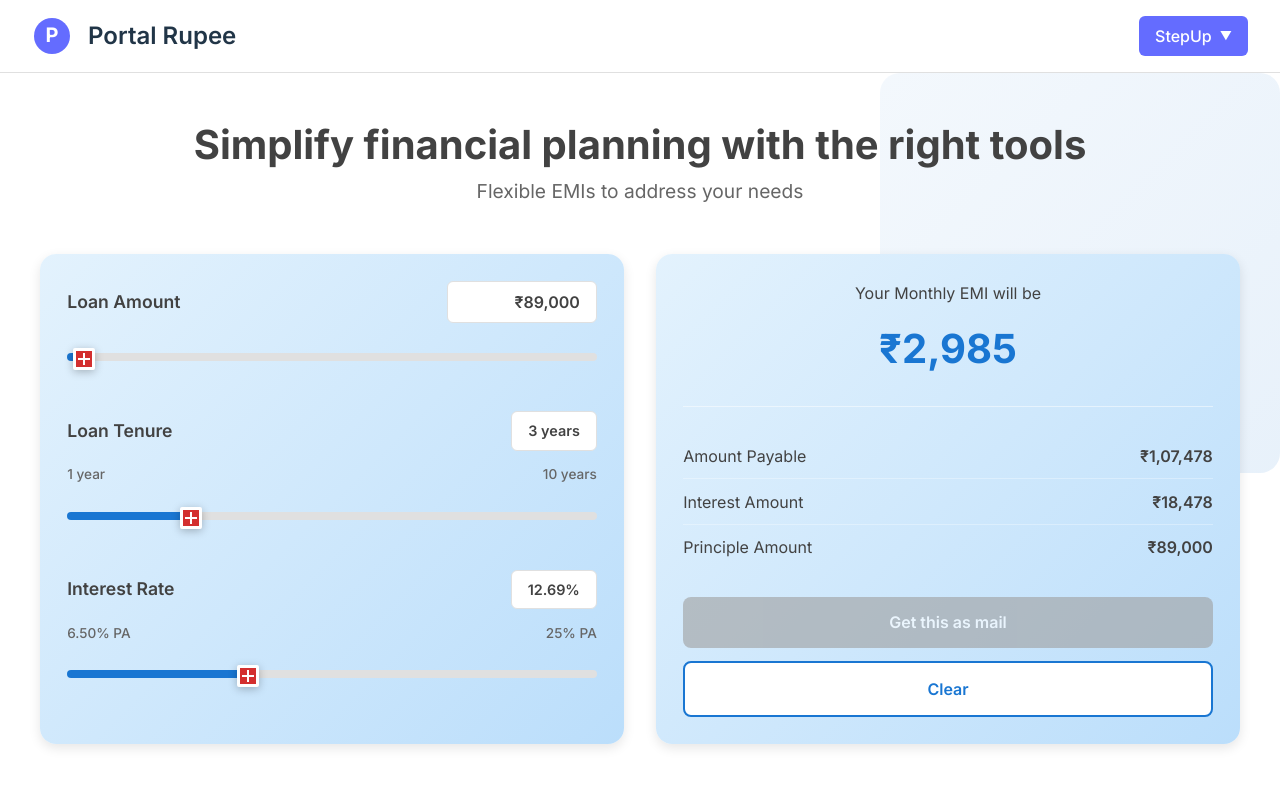
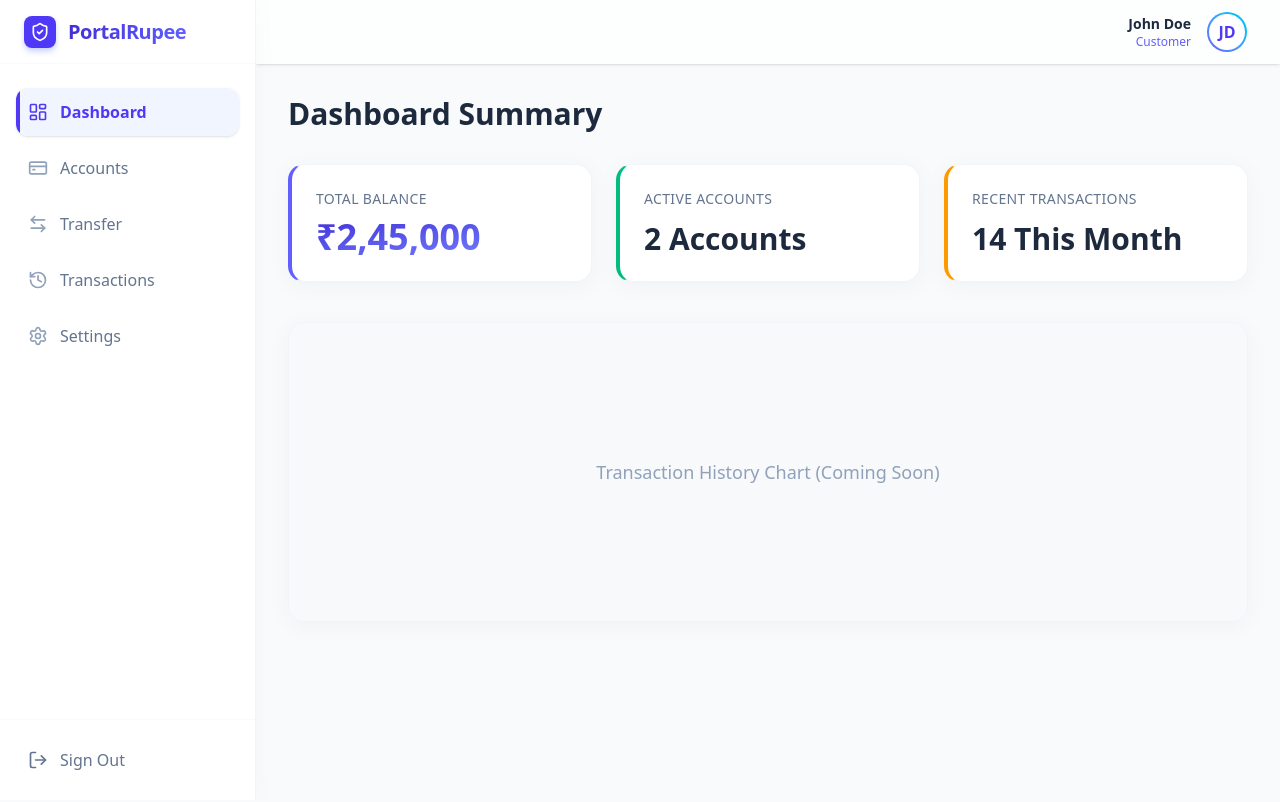
Before and after one commit to rishi-tiwari023/portalrupee, a React app in the folder frontend/: page /dashboard in a window 1280 px wide. Shown: the top 802 px of the page. Built offline with nearby package versions, Linux system fonts and the light colour scheme; the HTML template or start-up script is replaced by a standard one.

Commit message:
feat(ui): implement nested react router layouts and sidebar component

```diff
--- a/frontend/src/App.jsx
+++ b/frontend/src/App.jsx
@@ -1,16 +1,102 @@
-import Navbar from './components/Navbar';
+import React from 'react';
+import { createBrowserRouter, RouterProvider } from 'react-router-dom';
+import PublicLayout from './layouts/PublicLayout';
+import ProtectedLayout from './layouts/ProtectedLayout';
+import EMICalculator from './components/EMICalculator';
 import RBIGuideline from './components/RBIGuideline';
-import EMICalculator from './components/EMICalculator';
-import Footer from './components/Footer';
+
 import './App.css';
+
+const Home = () => (
+  <div className="flex flex-col gap-12 w-full max-w-7xl mx-auto p-6 md:p-12">
+    <div className="text-center py-10">
+      <h1 className="text-5xl font-extrabold tracking-tight text-slate-900 mb-6">
+        Welcome to <span className="text-gradient">PortalRupee</span>
+      </h1>
+      <p className="text-lg text-slate-600 max-w-2xl mx-auto">
+        Experience premium banking with dynamic tools, lightning-fast transactions, and rock-solid security.
+      </p>
+    </div>
+    <EMICalculator />
+    <RBIGuideline />
+  </div>
+);
+
+const DashboardHome = () => (
+  <div className="w-full">
+    <h1 className="text-3xl font-bold text-slate-800 mb-8">Dashboard Summary</h1>
+    <div className="grid grid-cols-1 md:grid-cols-3 gap-6 mb-10">
+      <div className="premium-card p-6 border-l-4 border-l-indigo-500">
+        <h3 className="text-sm font-medium text-slate-500 mb-2 uppercase tracking-wide">Total Balance</h3>
+        <p className="text-4xl font-bold bg-gradient-to-br from-indigo-700 to-indigo-400 bg-clip-text text-transparent">₹2,45,000</p>
+      </div>
+      <div className="premium-card p-6 border-l-4 border-l-emerald-500 flex flex-col justify-between">
+        <h3 className="text-sm font-medium text-slate-500 mb-2 uppercase tracking-wide">Active Accounts</h3>
+        <p className="text-3xl font-bold text-slate-800">2 Accounts</p>
+      </div>
+      <div className="premium-card p-6 border-l-4 border-l-amber-500 flex flex-col justify-between">
+        <h3 className="text-sm font-medium text-slate-500 mb-2 uppercase tracking-wide">Recent Transactions</h3>
+        <p className="text-3xl font-bold text-slate-800">14 This Month</p>
+      </div>
+    </div>
+
+    <div className="premium-card p-8 min-h-[300px] flex items-center justify-center bg-slate-50/50">
+      <p className="text-slate-400 font-medium text-lg">Transaction History Chart (Coming Soon)</p>
+    </div>
+  </div>
+);
+
+const router = createBrowserRouter([
+  {
+    path: '/',
+    element: <PublicLayout />,
+    children: [
+      {
+        path: '',
+        element: <Home />,
+      },
+      {
+        path: 'login',
+        element: <div className="p-20 text-center min-h-[50vh] flex flex-col items-center justify-center"><h2 className="text-3xl font-bold text-slate-800 mb-4">Login Page</h2><p className="text-indigo-600 font-medium bg-indigo-50 px-4 py-2 rounded-full">Coming in Day 3</p></div>
+      }
+    ],
+  },
+  {
+    path: '/dashboard',
+    element: <ProtectedLayout />,
+    children: [
+      {
+        path: '',
+        element: <DashboardHome />,
+      },
+      {
+        path: 'accounts',
+        element: <div className="p-8 h-full flex items-center justify-center text-slate-400 font-medium text-xl bg-white/50 backdrop-blur-sm rounded-3xl border border-white">Accounts View (Pending)</div>
+      },
+      {
+        path: 'transfer',
+        element: <div className="p-8 h-full flex items-center justify-center text-slate-400 font-medium text-xl bg-white/50 backdrop-blur-sm rounded-3xl border border-white">Transfer Funds (Pending)</div>
+      },
+      {
+        path: 'transactions',
+        element: <div className="p-8 h-full flex items-center justify-center text-slate-400 font-medium text-xl bg-white/50 backdrop-blur-sm rounded-3xl border border-white">Transactions Detail (Pending)</div>
+      },
+      {
+        path: 'settings',
+        element: <div className="p-8 h-full flex items-center justify-center text-slate-400 font-medium text-xl bg-white/50 backdrop-blur-sm rounded-3xl border border-white">Settings panel (Pending)</div>
+      }
+    ],
+  },
+  {
+    path: '*',
+    element: <div className="min-h-screen flex flex-col items-center justify-center bg-slate-50"><h1 className="text-6xl font-bold text-indigo-600 mb-4">404</h1><p className="text-xl font-medium text-slate-600">Page Not Found</p></div>
+  }
+]);
 
 function App() {
   return (
-    <div className="App">
-      <Navbar />
-      <EMICalculator />
-      <RBIGuideline />
-      <Footer />
+    <div className="App antialiased selection:bg-indigo-100 selection:text-indigo-900">
+      <RouterProvider router={router} />
     </div>
   );
 }
--- /dev/null
+++ b/frontend/src/components/Sidebar.jsx
@@ -0,0 +1,95 @@
+import React, { useState } from 'react';
+import { NavLink } from 'react-router-dom';
+import {
+  CreditCard,
+  LayoutDashboard,
+  ArrowLeftRight,
+  History,
+  Settings,
+  LogOut,
+  ShieldCheck
+} from 'lucide-react';
+
+const Sidebar = () => {
+  const [isExpanded, setIsExpanded] = useState(true);
+
+  const menuItems = [
+    { name: 'Dashboard', icon: LayoutDashboard, path: '/dashboard', end: true },
+    { name: 'Accounts', icon: CreditCard, path: '/dashboard/accounts' },
+    { name: 'Transfer', icon: ArrowLeftRight, path: '/dashboard/transfer' },
+    { name: 'Transactions', icon: History, path: '/dashboard/transactions' },
+    { name: 'Settings', icon: Settings, path: '/dashboard/settings' },
+  ];
+
+  return (
+    <aside
+      className={`
+        ${isExpanded ? 'w-64' : 'w-20'}
+        bg-white h-full flex flex-col border-r border-slate-100 shadow-[4px_0_24px_rgba(0,0,0,0.02)]
+        transition-all duration-300 ease-in-out relative z-20
+      `}
+    >
+      {/* PortalRupee Info */}
+      <div className="h-16 flex items-center px-6 border-b border-slate-50 mb-6 cursor-pointer" onClick={() => setIsExpanded(!isExpanded)}>
+        <div className="bg-indigo-600 p-1.5 rounded-lg flex items-center justify-center mr-3 shadow-md shadow-indigo-200">
+          <ShieldCheck className="w-5 h-5 text-white" />
+        </div>
+        {isExpanded && (
+          <span className="text-xl font-bold bg-gradient-to-r from-indigo-700 to-indigo-500 bg-clip-text text-transparent truncate tracking-tight transition-opacity duration-300">
+            PortalRupee
+          </span>
+        )}
+      </div>
+
+      {/* Navigation */}
+      <nav className="flex-1 px-4 space-y-2">
+        {menuItems.map((item) => {
+          const Icon = item.icon;
+          return (
+            <NavLink
+              key={item.name}
+              to={item.path}
+              end={item.end}
+              className={({ isActive }) => `
+                flex items-center px-3 py-3 rounded-xl transition-all duration-200 group
+                ${isActive
+                  ? 'bg-indigo-50/80 text-indigo-600 font-semibold shadow-sm overflow-hidden relative'
+                  : 'text-slate-500 hover:bg-slate-50 hover:text-slate-800'
+                }
+              `}
+            >
+              {({ isActive }) => (
+                <>
+                  {isActive && (
+                    <span className="absolute left-0 top-0 bottom-0 w-1 bg-indigo-600 rounded-r-full" />
+                  )}
+                  <Icon
+                    className={`w-5 h-5 flex-shrink-0 transition-transform duration-300
+                      ${isActive ? 'text-indigo-600' : 'group-hover:scale-110 text-slate-400 group-hover:text-indigo-500'}
+                      ${isExpanded ? 'mr-3' : 'mx-auto'}
+                    `}
+                  />
+                  {isExpanded && <span className="truncate whitespace-nowrap">{item.name}</span>}
+
+                  {!isActive && isExpanded && (
+                    <span className="absolute inset-0 bg-slate-50 opacity-0 group-hover:opacity-10 rounded-xl transition-opacity duration-300 scale-95 group-hover:scale-100 -z-10" />
+                  )}
+                </>
+              )}
+            </NavLink>
+          );
+        })}
+      </nav>
+
+      {/* Footer Area */}
+      <div className="p-4 mt-auto border-t border-slate-50">
+        <button className="flex items-center w-full px-3 py-3 text-slate-500 hover:bg-red-50 hover:text-red-500 transition-colors duration-200 rounded-xl group">
+          <LogOut className={`w-5 h-5 flex-shrink-0 group-hover:-translate-x-1 duration-200 ${isExpanded ? 'mr-3' : 'mx-auto'}`} />
+          {isExpanded && <span className="font-medium truncate">Sign Out</span>}
+        </button>
+      </div>
+    </aside>
+  );
+};
+
+export default Sidebar;
--- /dev/null
+++ b/frontend/src/layouts/ProtectedLayout.jsx
@@ -0,0 +1,40 @@
+import React from 'react';
+import { Outlet, Navigate } from 'react-router-dom';
+import Sidebar from '../components/Sidebar';
+
+const ProtectedLayout = () => {
+  const isAuthenticated = true;
+
+  if (!isAuthenticated) {
+    return <Navigate to="/login" replace />;
+  }
+
+  return (
+    <div className="flex h-screen w-full bg-[#f8fafc] overflow-hidden font-sans">
+      <Sidebar />
+      <main className="flex-1 flex flex-col h-full overflow-y-auto relative">
+        <div className="w-full absolute inset-0 -z-10 bg-[radial-gradient(ellipse_at_top_right,_var(--tw-gradient-stops))] from-indigo-50 via-white to-white pointer-events-none" />
+
+        <header className="w-full h-16 bg-white/70 glass sticky top-0 z-10 flex items-center justify-end px-8">
+          <div className="flex items-center gap-4">
+            <div className="flex flex-col text-right">
+              <span className="text-sm font-semibold text-slate-800">John Doe</span>
+              <span className="text-xs text-indigo-500 font-medium">Customer</span>
+            </div>
+            <div className="w-10 h-10 rounded-full bg-gradient-to-tr from-indigo-500 to-cyan-400 p-[2px]">
+              <div className="w-full h-full rounded-full bg-white flex items-center justify-center text-indigo-600 font-bold">
+                JD
+              </div>
+            </div>
+          </div>
+        </header>
+
+        <div className="flex-1 p-8 pb-16">
+          <Outlet />
+        </div>
+      </main>
+    </div>
+  );
+};
+
+export default ProtectedLayout;
--- /dev/null
+++ b/frontend/src/layouts/PublicLayout.jsx
@@ -0,0 +1,18 @@
+import React from 'react';
+import { Outlet } from 'react-router-dom';
+import Navbar from '../components/Navbar';
+import Footer from '../components/Footer';
+
+const PublicLayout = () => {
+  return (
+    <div className="flex flex-col min-h-screen bg-slate-50">
+      <Navbar />
+      <main className="flex-grow w-full">
+        <Outlet />
+      </main>
+      <Footer />
+    </div>
+  );
+};
+
+export default PublicLayout;
```
